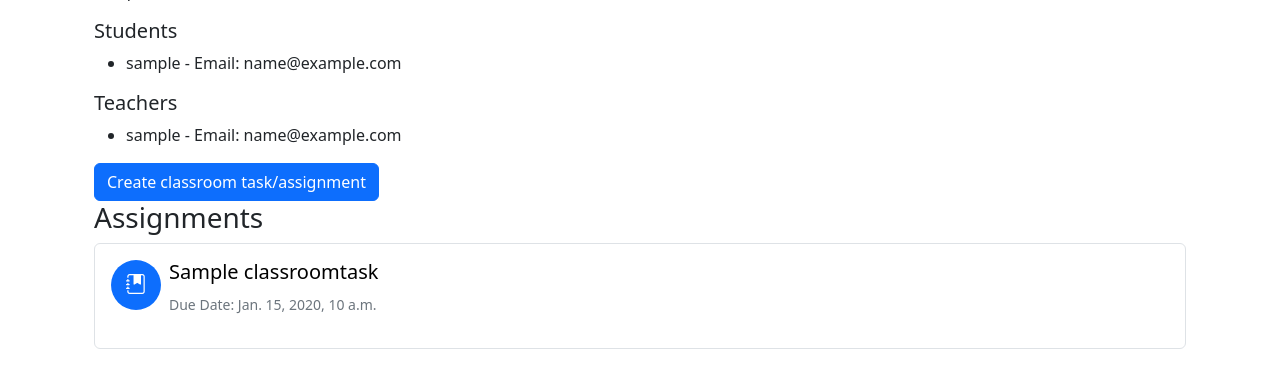
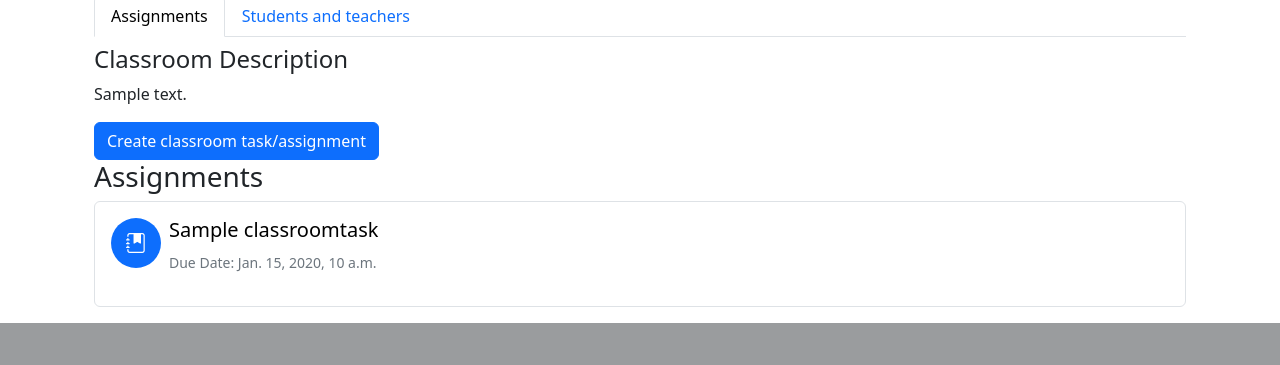
Before and after one commit to jesse-tong/classroom_manager, a Django app: page /classroom/1 in a window 1280 px wide; the page is wider, and only the part inside the window is pictured. Shown: the part 912-1277 px from the top of that part. After the commit the page ends 1235 px from the top of that part, so only its background shows below. Run offline with Django 5.2, Linux system fonts and the light colour scheme; a user stored in the database is signed in; tables that the repository leaves empty hold one stand-in row (values such as "Sample post").

Commit message:
Fix some bugs

```diff
--- a/classroom_manager/templates/classroom_details.html
+++ b/classroom_manager/templates/classroom_details.html
@@ -10,26 +10,23 @@
                 <h2 style="text-overflow: ellipsis; overflow: hidden; display: block; whitespace: no-wrap;">{{ classroom.name }}</h2>
             </div>
         </div>
+        <ul class="nav nav-tabs mb-2 mt-3">
+            <li class="nav-item">
+                <a class="nav-link active" aria-current="page" href="#">Assignments</a>
+            </li>
+            <li class="nav-item">
+                <a class="nav-link" href="{% url 'classroom_details_users' classroom.id %}">Students and teachers</a>
+            </li>
+        </ul>
         <div>
+
+            <h4 class="mt-2">Classroom Description</h4>
             <p>{{ classroom.description }}</p>
 
-            <h5>Students</h5>
-            <ul>
-                {% for student in students %}
-                    <li>{{ student.username }} - Email: {{ student.email }}
 
-                    </li>
-
-                {% endfor %}
-            </ul>
-
-            <h5>Teachers</h5>
-            <ul>
-                {% for teacher in teachers %}
-                    <li>{{ teacher.username }} - Email: {{ teacher.email }}</li>
-                {% endfor %}
-            </ul>
+            {% if isTeacher %}
             <a href="{% url 'task_create' classroom.id %}" class="btn btn-primary">Create classroom task/assignment</a>
+            {% endif %}
             <h3>Assignments</h3>
             <div>
                 {% for task in tasks %}
--- a/classroom_manager/templates/task_details.html
+++ b/classroom_manager/templates/task_details.html
@@ -36,7 +36,9 @@
             <div class="col-12 col-lg-4">
                 <div class="rounded-3 shadow-sm px-3 py-3 border-1">
                     <h5>User Submission:</h5>
+                    {% if task.acceptLateSubmission or isBeforeDue %}
                     <a class="btn btn-primary" href="{% url 'submit_task' task.id %}">Add submission</a>
+                    {% endif %}
                     {% if userSubmission %}
 
                         <p class="mt-3">Student: {{ userSubmission.student.username }}</p>
@@ -88,7 +90,11 @@
                 </div>
                 <div class="form-group">
                     <label for="acceptLateSubmission">Accept Late Submission:</label>
+                {% if task.acceptLateSubmission %}
+                    <input type="checkbox" id="acceptLateSubmission" name="acceptLateSubmission" checked>
+                {% else %}
                     <input type="checkbox" id="acceptLateSubmission" name="acceptLateSubmission">
+                {% endif %}
                 </div>
                 <button type="submit" class="btn btn-primary">Submit</button>
             </form>
--- a/classroom_manager/urls.py
+++ b/classroom_manager/urls.py
@@ -12,6 +12,7 @@ urlpatterns = [
     path('classroom', views.classroomPage, name="classroom_list"),
     path('classroom/create', views.classroomCreatePage, name="classroom_create"),
     path('classroom/<int:id>', views.classroomDetailPage, name="classroom_details"),
+    path('classroom/<int:classroomId>/users', views.classroomUsers, name="classroom_details_users"),
     path('classroom/edit/<int:id>', views.classroomEditPage, name="classroom_edit"),
     path('classroom/edit/<int:classroomId>/searchUser', views.searchInClassroomEdit, name="classroom_edit_search_user"),
     path('classroom/<int:classroomId>/add-student/<int:studentId>', views.addStudentToClassroom, name="add_student_to_classroom"),
--- a/classroom_manager/views.py
+++ b/classroom_manager/views.py
@@ -240,6 +240,20 @@ def searchUserByEmailOrUsername(request: HttpRequest):
         return JsonResponse(status=400, data={'status': 'Invalid HTTP method'})
 
 @login_required(login_url='login')
+def classroomUsers(request: HttpRequest, classroomId):
+    if request.method == 'GET':
+        classroom = Classroom.objects.filter(id=classroomId).first()
+    if classroom != None:
+        students = classroom.students.all()
+        teachers = classroom.teachers.all()
+        isCurrentUserTeacher = isTeacher(request.user.id, classroom.id)
+        context = {'classroom': classroom, 'students': students, 'teachers': teachers, 'classroomId': id,
+                     'isTeacher': isCurrentUserTeacher}
+        return render(request, 'classroom_details_users.html', context)
+    else:
+        return render(request, '404page.html')
+
+@login_required(login_url='login')
 def classroomDetailPage(request: HttpRequest, id):
     if request.method == 'GET':
         classroom = Classroom.objects.filter(id=id).first()
@@ -247,7 +261,9 @@ def classroomDetailPage(request: HttpRequest, id):
             students = classroom.students.all()
             teachers = classroom.teachers.all()
             tasks = ClassroomTask.objects.filter(classroom=classroom).all()
-            context = {'classroom': classroom, 'students': students, 'teachers': teachers, 'classroomId': id, 'tasks': tasks}
+            isCurrentUserTeacher = isTeacher(request.user.id, classroom.id)
+            context = {'classroom': classroom, 'students': students, 'teachers': teachers, 'classroomId': id,
+                       'tasks': tasks, 'isTeacher': isCurrentUserTeacher}
             return render(request, 'classroom_details.html', context)
         else:
             return render(request, '404page.html')
@@ -295,7 +311,8 @@ def classroomAssignmentPage(request: HttpRequest, id):
     classroom = Classroom.objects.filter(id=id).first()
     if classroom != None:
         tasks = ClassroomTask.objects.filter(classroom=classroom)
-        context = {'classroom': classroom, 'tasks': tasks }
+        isCurrentUserTeacher = isTeacher(request.user.id, classroomId=classroom.id)
+        context = {'classroom': classroom, 'tasks': tasks, 'isTeacher': isCurrentUserTeacher }
         return render(request, 'classroom_details.html', context)
     else:
         return render(request, '404page.html')
@@ -310,7 +327,10 @@ def getEditDeleteTaskById(request: HttpRequest, taskId: int):
             return render(request, '404page.html')
         isUserTeacher = isTeacher(request.user.id, task.classroom.id)
         userSubmissionFiles = SubmissionFile.objects.filter(submission=userSubmission).all()
-        context = {'task': task, 'taskFiles': taskFiles, 'isTeacher': isUserTeacher, 'userSubmission': userSubmission, 'submissionFiles': userSubmissionFiles}
+
+        now = datetime.now(task.deadline.tzinfo); task_due = task.deadline; isBeforeDue = now < task_due
+        context = {'task': task, 'taskFiles': taskFiles, 'isTeacher': isUserTeacher, 'userSubmission': userSubmission,
+                   'submissionFiles': userSubmissionFiles, 'isBeforeDue': isBeforeDue}
         return render(request, 'task_details.html', context)
     if request.method == 'POST':
         if request.POST.get('_method') == 'put':
```
Also changed, not shown: classroom_manager/templates/classroom.html (+12 -1 lines), classroom_manager/templates/classroom_details_users.html (added, +38 -0 lines).
